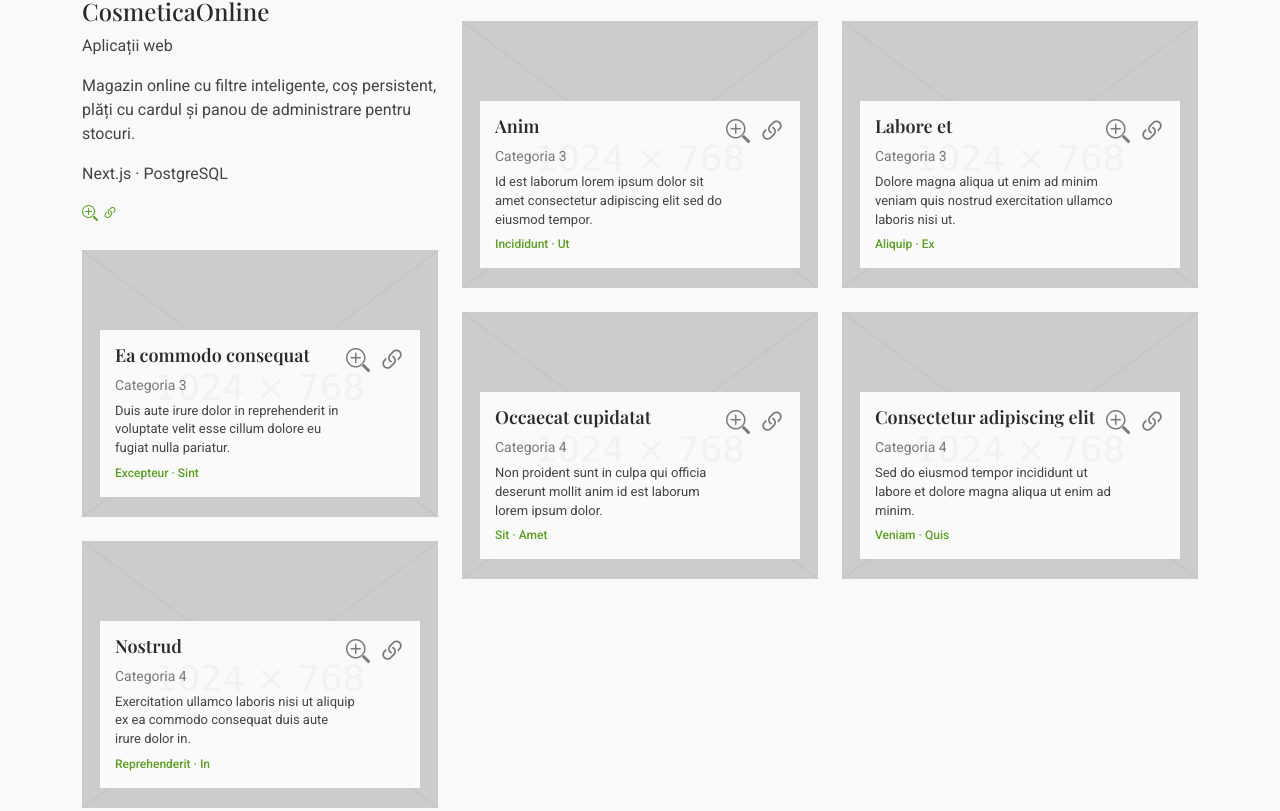
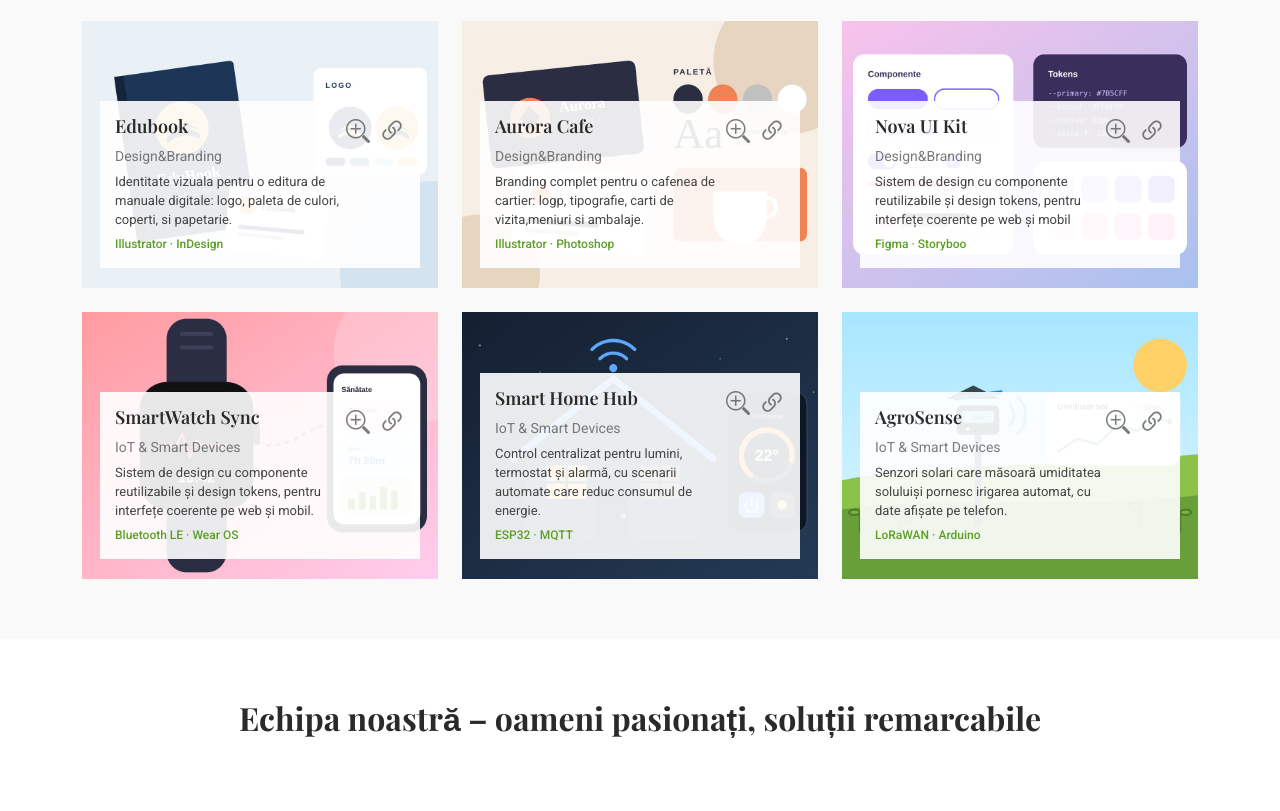
Before and after one commit to diannas477-rgb/itcorner-, a plain HTML site: page index.html in a window 1280 px wide. Shown: the part 2361-3172 px from the top of the page. Drawn offline with nearby package versions, Linux system fonts and the light colour scheme; a web font is replaced by a local one.

Commit message:
Update index.html

```diff
--- a/index.html
+++ b/index.html
@@ -117,8 +117,8 @@
         <div class="row g-4 g-lg-5" data-aos="fade-up" data-aos-delay="200">
 
           <div class="col-lg-6">
-            <div class="team/ang1">
-              <img src="img/team/ang1" class="img-fluid" alt="">
+            <div class="member-img">
+              <img src="img/angt1.jpg" class="img-fluid" alt="">
             </div>
           </div>
 
@@ -239,13 +239,14 @@ clienții noștri. Astfel, ne asigurăm că proiectele îndeplinesc exigențele
 
             <div class="col-lg-4 col-md-6 portfolio-item isotope-item filter-web">
               <img src="img/portfolio/web-ecommerce.jpg" class="img-fluid" alt="">
-              <div class="filter-web">
+              <div class="portfolio-info">
                 <h4>CosmeticaOnline</h4>
                 <p>Aplicații web</p>
                 <p class="portfolio-desc">Magazin online cu filtre inteligente, coș persistent, plăți cu cardul și panou de administrare pentru stocuri.</p>
                 <p class="portfolio-tech">Next.js · PostgreSQL</p>
-                <a href="img/portfolio/web-ecommerce.jpg" title="Lorem ipsum" data-gallery="portfolio-gallery" class="glightbox preview-link"><i class="bi bi-zoom-in"></i></a>
-                <a href="detalii.html" title="Cosmetica Online-Magazin online cu filtre inteligente, coș persistent, plăți cu cardul și panou de administrare pentru stocuri" class="details-link"><i class="bi bi-link-45deg"></i></a>
+                <a href="img/portfolio/web-ecommerce.jpg"title="CosmeticaOnline-Magazin online cu filtre inteligente, coș persistent, plăți cu cardul și panou de administrare pentru stocuri."
+                data-gallery="portfolio-gallery" class="glightbox preview-link"><i class="bi bi-zoom-in"></i></a>
+                <a href="detalii.html" title="Cosmetica Online" class="details-link"><i class="bi bi-link-45deg"></i></a>
               </div>
             </div>
 
@@ -269,79 +270,81 @@ clienții noștri. Astfel, ne asigurăm că proiectele îndeplinesc exigențele
                 <p class="portfolio-desc">Dashboard de analiză pentru marketing: indicatori în timp real, rapoarte exportabile și alerte automate.</p>
                 <p class="portfolio-tech">React · Python · Chart.js</p>
                 <a href="img/web-dashboard.jpg" title=" DataView" data-gallery="portfolio-gallery" class="glightbox preview-link"><i class="bi bi-zoom-in"></i></a>
-                <a href="detalii.html" title="Lorem ipsum" class="details-link"><i class="bi bi-link-45deg"></i></a>
+                <a href="detalii.html" title="DataView-Dashboard de analiză pentru marketing: indicatori în timp real, rapoarte exportabile și alerte automate" class="details-link"><i class="bi bi-link-45deg"></i></a>
               </div>
-            </div><!-- End Portfolio Item -->
+            </div>
 
             <div class="col-lg-4 col-md-6 portfolio-item isotope-item filter-design">
-              <img src="img/portfolio/portfolio-7.jpg" class="img-fluid" alt="">
+              <img src="img/portfolio/design-edubook.jpg
+" class="img-fluid" alt="">
               <div class="portfolio-info">
-                <h4>Anim</h4>
-                <p>Categoria 3</p>
-                <p class="portfolio-desc">Id est laborum lorem ipsum dolor sit amet consectetur adipiscing elit sed do eiusmod tempor.</p>
-                <p class="portfolio-tech">Incididunt · Ut</p>
-                <a href="img/portfolio/portfolio-7.jpg" title="Lorem ipsum" data-gallery="portfolio-gallery" class="glightbox preview-link"><i class="bi bi-zoom-in"></i></a>
-                <a href="detalii.html" title="Lorem ipsum" class="details-link"><i class="bi bi-link-45deg"></i></a>
+                <h4>Edubook</h4>
+                <p>Design&Branding</p>
+                <p class="portfolio-desc">Identitate vizuala pentru o editura de manuale digitale: logo, paleta de culori, coperti, si papetarie.</p>
+                <p class="portfolio-tech">Illustrator · InDesign</p>
+                <a href="img/portfolio/design-edobook.jpg"
+                title="Edubook" data-gallery="portfolio-gallery" class="glightbox preview-link"><i class="bi bi-zoom-in"></i></a>
+                <a href="detalii.html" title="EdubookIdentitate vizuala pentru o editura de manuale digitale: logo, paleta de culori, coperti, si papetarie." class="details-link"><i class="bi bi-link-45deg"></i></a>
               </div>
-            </div><!-- End Portfolio Item -->
+            </div>
 
             <div class="col-lg-4 col-md-6 portfolio-item isotope-item filter-design">
-              <img src="img/portfolio/portfolio-8.jpg" class="img-fluid" alt="">
+              <img src="img/portfolio/design-branding.jpg" class="img-fluid" alt="">
               <div class="portfolio-info">
-                <h4>Labore et</h4>
-                <p>Categoria 3</p>
-                <p class="portfolio-desc">Dolore magna aliqua ut enim ad minim veniam quis nostrud exercitation ullamco laboris nisi ut.</p>
-                <p class="portfolio-tech">Aliquip · Ex</p>
-                <a href="img/portfolio/portfolio-8.jpg" title="Lorem ipsum" data-gallery="portfolio-gallery" class="glightbox preview-link"><i class="bi bi-zoom-in"></i></a>
-                <a href="detalii.html" title="Lorem ipsum" class="details-link"><i class="bi bi-link-45deg"></i></a>
+                <h4>Aurora Cafe</h4>
+                <p>Design&Branding</p>
+                <p class="portfolio-desc">Branding complet pentru o cafenea de cartier: logp, tipografie, carti de vizita,meniuri si ambalaje.</p>
+                <p class="portfolio-tech">Illustrator · Photoshop</p>
+                <a href="img/portfolio/design-branding.jpg" title="Aurora Cafe" data-gallery="portfolio-gallery" class="glightbox preview-link"><i class="bi bi-zoom-in"></i></a>
+                <a href="detalii.html" title="Aurora Cafe-Branding complet pentru o cafenea de cartier: logp, tipografie, carti de vizita,meniuri si ambalaje." class="details-link"><i class="bi bi-link-45deg"></i></a>
               </div>
-            </div><!-- End Portfolio Item -->
+            </div>
 
             <div class="col-lg-4 col-md-6 portfolio-item isotope-item filter-design">
-              <img src="img/portfolio/portfolio-9.jpg" class="img-fluid" alt="">
+              <img src="img/portfolio/design-uikit.jpg" class="img-fluid" alt="">
               <div class="portfolio-info">
-                <h4>Ea commodo consequat</h4>
-                <p>Categoria 3</p>
-                <p class="portfolio-desc">Duis aute irure dolor in reprehenderit in voluptate velit esse cillum dolore eu fugiat nulla pariatur.</p>
-                <p class="portfolio-tech">Excepteur · Sint</p>
-                <a href="img/portfolio/portfolio-9.jpg" title="Lorem ipsum" data-gallery="portfolio-gallery" class="glightbox preview-link"><i class="bi bi-zoom-in"></i></a>
-                <a href="detalii.html" title="Lorem ipsum" class="details-link"><i class="bi bi-link-45deg"></i></a>
+                <h4>Nova UI Kit</h4>
+                <p>Design&Branding</p>
+                <p class="portfolio-desc">Sistem de design cu componente reutilizabile și design tokens, pentru interfețe coerente pe web și mobil</p>
+                <p class="portfolio-tech">Figma · Storyboo</p>
+                <a href="img/portfolio/design-uikit.jpg" title="Nova UI Kit" data-gallery="portfolio-gallery" class="glightbox preview-link"><i class="bi bi-zoom-in"></i></a>
+                <a href="detalii.html" title="Nova UI Kit-Sistem de design cu componente reutilizabile și design tokens, pentru interfețe coerente pe web și mobil" class="details-link"><i class="bi bi-link-45deg"></i></a>
               </div>
-            </div><!-- End Portfolio Item -->
+            </div>
 
             <div class="col-lg-4 col-md-6 portfolio-item isotope-item filter-iot">
-              <img src="img/portfolio/portfolio-10.jpg" class="img-fluid" alt="">
+              <img src="img/portfolio/iot-smartwatch.jpg" class="img-fluid" alt="">
               <div class="portfolio-info">
-                <h4>Occaecat cupidatat</h4>
-                <p>Categoria 4</p>
-                <p class="portfolio-desc">Non proident sunt in culpa qui officia deserunt mollit anim id est laborum lorem ipsum dolor.</p>
-                <p class="portfolio-tech">Sit · Amet</p>
-                <a href="img/portfolio/portfolio-10.jpg" title="Lorem ipsum" data-gallery="portfolio-gallery" class="glightbox preview-link"><i class="bi bi-zoom-in"></i></a>
-                <a href="detalii.html" title="Lorem ipsum" class="details-link"><i class="bi bi-link-45deg"></i></a>
+                <h4>SmartWatch Sync </h4>
+                <p> IoT & Smart Devices</p>
+                <p class="portfolio-desc">Sistem de design cu componente reutilizabile și design tokens, pentru interfețe coerente pe web și mobil.</p>
+                <p class="portfolio-tech">Bluetooth LE · Wear OS</p>
+                <a href="img/portfolio/iot-smartwatch.jpg" title="SmartWatch Sync" data-gallery="portfolio-gallery" class="glightbox preview-link"><i class="bi bi-zoom-in"></i></a>
+                <a href="detalii.html" title="SmartWatch Sync-Sistem de design cu componente reutilizabile și design tokens, pentru interfețe coerente pe web și mobil." class="details-link"><i class="bi bi-link-45deg"></i></a>
               </div>
-            </div><!-- End Portfolio Item -->
+            </div>
 
             <div class="col-lg-4 col-md-6 portfolio-item isotope-item filter-iot">
-              <img src="img/portfolio/portfolio-11.jpg" class="img-fluid" alt="">
+              <img src="img/portfolio/iot-smarthome.jpg" class="img-fluid" alt="">
               <div class="portfolio-info">
-                <h4>Consectetur adipiscing elit</h4>
-                <p>Categoria 4</p>
-                <p class="portfolio-desc">Sed do eiusmod tempor incididunt ut labore et dolore magna aliqua ut enim ad minim.</p>
-                <p class="portfolio-tech">Veniam · Quis</p>
-                <a href="img/portfolio/portfolio-11.jpg" title="Lorem ipsum" data-gallery="portfolio-gallery" class="glightbox preview-link"><i class="bi bi-zoom-in"></i></a>
-                <a href="detalii.html" title="Lorem ipsum" class="details-link"><i class="bi bi-link-45deg"></i></a>
+                <h4>Smart Home Hub </h4>
+                <p> IoT & Smart Devices</p>
+                <p class="portfolio-desc">Control centralizat pentru lumini, termostat și alarmă, cu scenarii automate care reduc consumul de energie.</p>
+                <p class="portfolio-tech">ESP32 · MQTT</p>
+                <a href="img/portfolio/iot-smarthome.jpg" title="Smart Home Hub" data-gallery="portfolio-gallery" class="glightbox preview-link"><i class="bi bi-zoom-in"></i></a>
+                <a href="detalii.html" title="Smart Home Hub-Control centralizat pentru lumini, termostat și alarmă, cu scenarii automate care reduc consumul de energie." class="details-link"><i class="bi bi-link-45deg"></i></a>
               </div>
-            </div><!-- End Portfolio Item -->
+            </div>
 
             <div class="col-lg-4 col-md-6 portfolio-item isotope-item filter-iot">
-              <img src="img/portfolio/portfolio-12.jpg" class="img-fluid" alt="">
+              <img src="img/portfolio/iot-agro.jpg" class="img-fluid" alt="">
               <div class="portfolio-info">
-                <h4>Nostrud</h4>
-                <p>Categoria 4</p>
-                <p class="portfolio-desc">Exercitation ullamco laboris nisi ut aliquip ex ea commodo consequat duis aute irure dolor in.</p>
-                <p class="portfolio-tech">Reprehenderit · In</p>
-                <a href="img/portfolio/portfolio-12.jpg" title="Lorem ipsum" data-gallery="portfolio-gallery" class="glightbox preview-link"><i class="bi bi-zoom-in"></i></a>
-                <a href="detalii.html" title="Lorem ipsum" class="details-link"><i class="bi bi-link-45deg"></i></a>
+                <h4>AgroSense </h4>
+                <p> IoT & Smart Devices</p>
+                <p class="portfolio-desc">Senzori solari care măsoară umiditatea soluluiși pornesc irigarea automat, cu date afișate pe telefon.</p>
+                <p class="portfolio-tech">LoRaWAN · Arduino</p>
+                <a href="img/portfolio/iot-agro.jpg" title="AgroSense" data-gallery="portfolio-gallery" class="glightbox preview-link"><i class="bi bi-zoom-in"></i></a>
+                <a href="detalii.html" title="AgroSense-Senzori solari care măsoară umiditatea soluluiși pornesc irigarea automat, cu date afișate pe telefon." class="details-link"><i class="bi bi-link-45deg"></i></a>
               </div>
             </div><!-- End Portfolio Item -->
 
@@ -358,8 +361,10 @@ clienții noștri. Astfel, ne asigurăm că proiectele îndeplinesc exigențele
 
       <!-- Section Title -->
       <div class="container section-title" data-aos="fade-up">
-        <h2>Voluptate velit esse cillum dolore eu fugiat</h2>
-        <p class="fst-italic">Nulla pariatur excepteur sint occaecat cupidatat non proident sunt in culpa qui officia deserunt mollit anim id est laborum lorem ipsum dolor sit amet consectetur adipiscing elit sed do eiusmod tempor incididunt ut.</p>
+        <h2>Echipa noastră – oameni pasionați, soluții remarcabile</h2>
+        <p class="fst-italic">În
+spatele fiecărui proiect reușit stă o echipă unită, cu experiență și viziune. Suntem specialiști în IT,
+dar înainte de toate suntem oameni dedicați și curioși, care iubesc provocările și lucrul bine făcut.</p>
       </div><!-- End Section Title -->
 
       <div class="container">
@@ -368,11 +373,11 @@ clienții noștri. Astfel, ne asigurăm că proiectele îndeplinesc exigențele
 
           <div class="col-lg-4 col-md-6" data-aos="fade-up" data-aos-delay="100">
             <div class="member">
-              <img src="img/team/team-1.jpg" class="img-fluid" alt="">
+              <img src="img/team/ang1.jpg" class="img-fluid" alt="Andrei Popescu">
               <div class="member-info">
                 <div class="member-info-content">
-                  <h4>Labore et</h4>
-                  <span>Dolore magna</span>
+                  <h4>Andrei Popescu</h4>
+                  <span>Director general</span>
                   <div class="social">
                     <a href="#"><i class="bi bi-twitter-x"></i></a>
                     <a href="#"><i class="bi bi-facebook"></i></a>
@@ -386,11 +391,11 @@ clienții noștri. Astfel, ne asigurăm că proiectele îndeplinesc exigențele
 
           <div class="col-lg-4 col-md-6" data-aos="fade-up" data-aos-delay="200">
             <div class="member">
-              <img src="img/team/team-2.jpg" class="img-fluid" alt="">
+              <img src="img/team/ang10.jpg" class="img-fluid" alt="Ioana Muresan">
               <div class="member-info">
                 <div class="member-info-content">
-                  <h4>Aliqua ut</h4>
-                  <span>Enim ad minim</span>
+                  <h4>Ioana Mureșan</h4>
+                  <span>Manager de proiect</span>
                   <div class="social">
                     <a href="#"><i class="bi bi-twitter-x"></i></a>
                     <a href="#"><i class="bi bi-facebook"></i></a>
@@ -404,11 +409,11 @@ clienții noștri. Astfel, ne asigurăm că proiectele îndeplinesc exigențele
 
           <div class="col-lg-4 col-md-6" data-aos="fade-up" data-aos-delay="300">
             <div class="member">
-              <img src="img/team/team-3.jpg" class="img-fluid" alt="">
+              <img src="img/team/ang11.jpg" class="img-fluid" alt="Mihai Pop">
               <div class="member-info">
                 <div class="member-info-content">
-                  <h4>Veniam quis</h4>
-                  <span>Nostrud exercitation</span>
+                  <h4>Mihai Pop</h4>
+                  <span>Programator Full-Stack</span>
                   <div class="social">
                     <a href="#"><i class="bi bi-twitter-x"></i></a>
                     <a href="#"><i class="bi bi-facebook"></i></a>
@@ -422,11 +427,11 @@ clienții noștri. Astfel, ne asigurăm că proiectele îndeplinesc exigențele
 
           <div class="col-lg-4 col-md-6" data-aos="fade-up" data-aos-delay="100">
             <div class="member">
-              <img src="img/team/team-4.jpg" class="img-fluid" alt="">
+              <img src="img/team/ang2.jpg" class="img-fluid" alt="Daria Moldovan">
               <div class="member-info">
                 <div class="member-info-content">
-                  <h4>Ullamco laboris</h4>
-                  <span>Nisi ut</span>
+                  <h4>Daria Moldovan</h4>
+                  <span>Designer UI/UX</span>
                   <div class="social">
                     <a href="#"><i class="bi bi-twitter-x"></i></a>
                     <a href="#"><i class="bi bi-facebook"></i></a>
@@ -440,11 +445,11 @@ clienții noștri. Astfel, ne asigurăm că proiectele îndeplinesc exigențele
 
           <div class="col-lg-4 col-md-6" data-aos="fade-up" data-aos-delay="200">
             <div class="member">
-              <img src="img/team/team-5.jpg" class="img-fluid" alt="">
+              <img src="img/team/ang3.jpg" class="img-fluid" alt="Radu Cozma">
               <div class="member-info">
                 <div class="member-info-content">
-                  <h4>Aliquip ex</h4>
-                  <span>Ea commodo</span>
+                  <h4>Radu Cozma</h4>
+                  <span>Programator mobile</span>
                   <div class="social">
                     <a href="#"><i class="bi bi-twitter-x"></i></a>
                     <a href="#"><i class="bi bi-facebook"></i></a>
@@ -458,11 +463,11 @@ clienții noștri. Astfel, ne asigurăm că proiectele îndeplinesc exigențele
 
           <div class="col-lg-4 col-md-6" data-aos="fade-up" data-aos-delay="300">
             <div class="member">
-              <img src="img/team/team-6.jpg" class="img-fluid" alt="">
+              <img src="img/team/ang4.jpg" class="img-fluid" alt="Elena Rus">
               <div class="member-info">
                 <div class="member-info-content">
-                  <h4>Consequat duis</h4>
-                  <span>Aute irure dolor</span>
+                  <h4>Elena Rus</h4>
+                  <span>Specialist testare (QA)</span>
                   <div class="social">
                     <a href="#"><i class="bi bi-twitter-x"></i></a>
                     <a href="#"><i class="bi bi-facebook"></i></a>
@@ -486,7 +491,7 @@ clienții noștri. Astfel, ne asigurăm că proiectele îndeplinesc exigențele
       <!-- Section Title -->
       <div class="container section-title" data-aos="fade-up">
         <h2>Contactați-ne</h2>
-        <p>In reprehenderit in voluptate:</p>
+        <p>Ne puteți găsi la:</p>
       </div><!-- End Section Title -->
 
       <div class="container" data-aos="fade-up" data-aos-delay="100">
@@ -497,7 +502,7 @@ clienții noștri. Astfel, ne asigurăm că proiectele îndeplinesc exigențele
             <div class="info-item d-flex flex-column justify-content-center align-items-center">
               <i class="bi bi-geo-alt"></i>
               <h3>Adresa</h3>
-              <p>Strada Exemplu, nr. 00, Oraș</p>
+              <p>tr. Dorobanților, nr. 71-73, Cluj-Napoca</p>
             </div>
           </div><!-- End Info Item -->
 
@@ -505,7 +510,7 @@ clienții noștri. Astfel, ne asigurăm că proiectele îndeplinesc exigențele
             <div class="info-item d-flex flex-column justify-content-center align-items-center info-item-borders">
               <i class="bi bi-telephone"></i>
               <h3>Telefon</h3>
-              <p>+40 000 000 000</p>
+              <p>0748 789 623</p>
             </div>
           </div><!-- End Info Item -->
 
@@ -513,17 +518,21 @@ clienții noștri. Astfel, ne asigurăm că proiectele îndeplinesc exigențele
             <div class="info-item d-flex flex-column justify-content-center align-items-center">
               <i class="bi bi-envelope"></i>
               <h3>Email</h3>
-              <p>email@exemplu.ro</p>
+              <p>infoap@utcluj.ro</p>
             </div>
           </div><!-- End Info Item -->
 
         </div>
 
         <div class="contact-map mt-5" data-aos="fade-up" data-aos-delay="300">
-          <!-- Înlocuiți placa gri cu iframe-ul Google Maps al adresei dvs.:
-          <iframe src="https://maps.google.com/maps?q=ADRESA%20DVS&amp;z=16&amp;output=embed"
-                  title="Hartă" loading="lazy" allowfullscreen></iframe> -->
-          <div class="map-placeholder">Hartă Google Maps (iframe) · 100% × 400</div>
+          <iframe
+ src="https://maps.google.com/maps?q=Str.%20Doroban%C8%9Bilor%2071-73%2C%20Cluj-Napoca&z=16&hl=ro&output=embed"
+ title="Harta: Str. Dorobanților nr. 71-73, Cluj-Napoca"
+ loading="lazy"
+ referrerpolicy="no-referrer-when-downgrade"
+ allowfullscreen>
+</iframe>
+
         </div><!-- End Google Maps -->
 
       </div>
@@ -535,7 +544,8 @@ clienții noștri. Astfel, ne asigurăm că proiectele îndeplinesc exigențele
   <footer id="footer" class="footer dark-background">
 
     <div class="container copyright text-center mt-4">
-      <p>© <span>Numele companiei</span> <strong class="px-1 sitename">Nume site</strong> <span>2026</span></p>
+      <p>© <span>Informatică Aplicată și Programare </span> <strong class="px-1 sitename">Proiect de laborator.
+</strong> <span>2026</span></p>
       <div class="credits">
         <!-- All the links in the footer should remain intact. -->
         <!-- Licensing information: https://bootstrapmade.com/license/ -->
```
